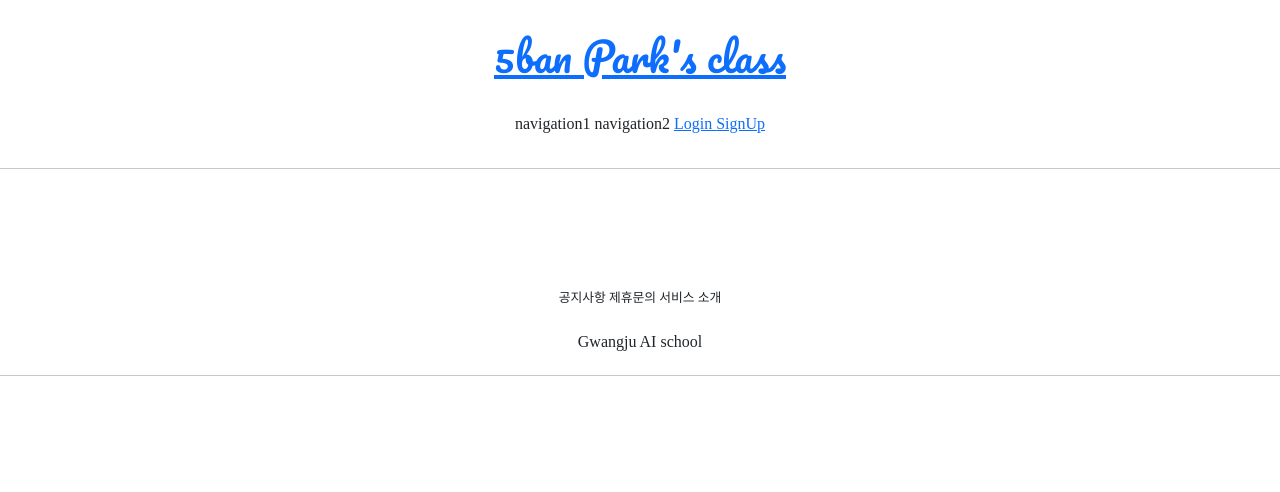
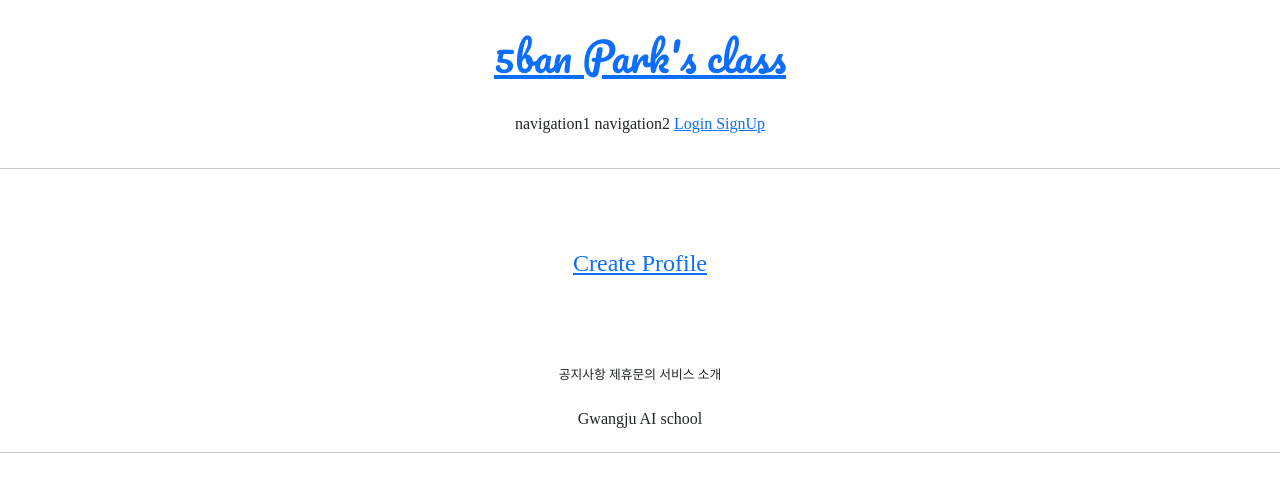
Before and after one commit to glory-ju/julyfifth, a Django app: template accountapp/templates/accountapp/detail.html in a window 1280 px wide. Shown: the top 492 px of the page. Run offline with Django 3.2, Linux system fonts and the light colour scheme; the template is opened without the code that fills it, so the values that code supplies are empty; parts of the project's set-up code (start-up, migrations or seed data) failed here and were passed over; some libraries are stand-ins or nearby versions; some web fonts are replaced.

Commit message:
0727/ Web Application 1st commit

```diff
--- a/accountapp/templates/accountapp/detail.html
+++ b/accountapp/templates/accountapp/detail.html
@@ -4,7 +4,15 @@
 
     <div class="text-center mw-500 m-auto">
         <div class="m-5">
-            <h4>{{ target_user.username }}</h4>
+            {% if target_user.profile %}
+            <h4>{{ target_user.profile.nickname }}</h4>
+            {% else %}
+            <h4>
+                <a href="{% url 'profileapp:create' %}">
+                    Create Profile
+                </a>
+            </h4>
+            {% endif %}
         </div>
         {% if user == target_user %}
         <div>
--- a/profileapp/views.py
+++ b/profileapp/views.py
@@ -13,3 +13,7 @@ class ProfileCreateView(CreateView):
     form_class = ProfileCreationForm
     success_url = reverse_lazy('accountapp:hello_world')
     template_name = 'profileapp/create.html'
+
+    def form_valid(self, form):
+        form.instance.user = self.request.user
+        return super().form_valid(form)
```
